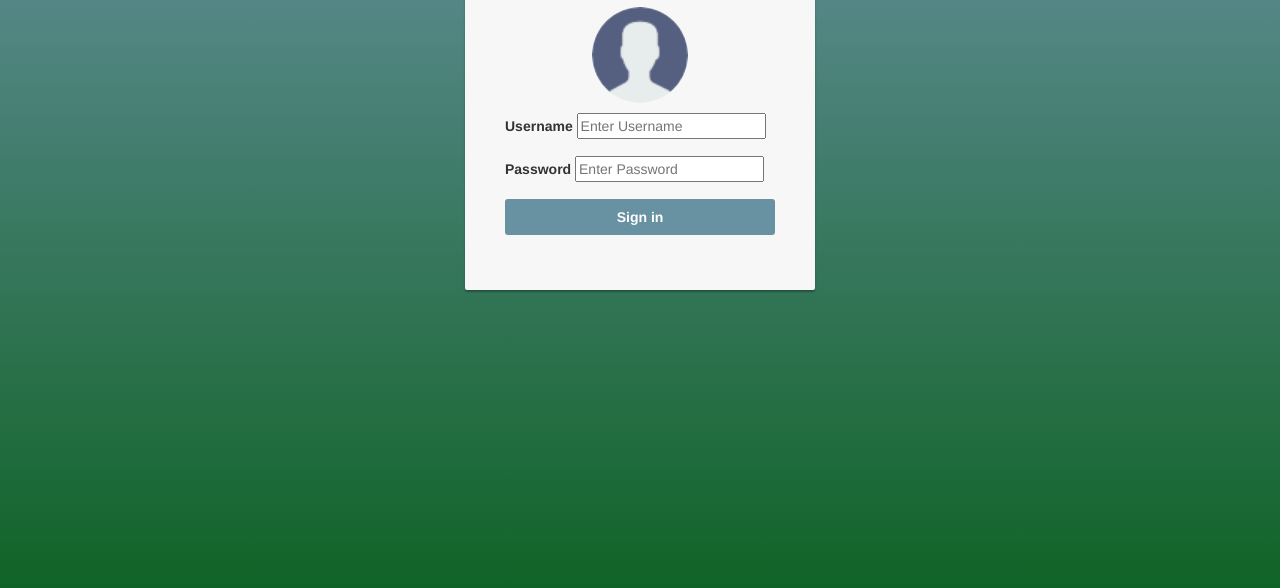
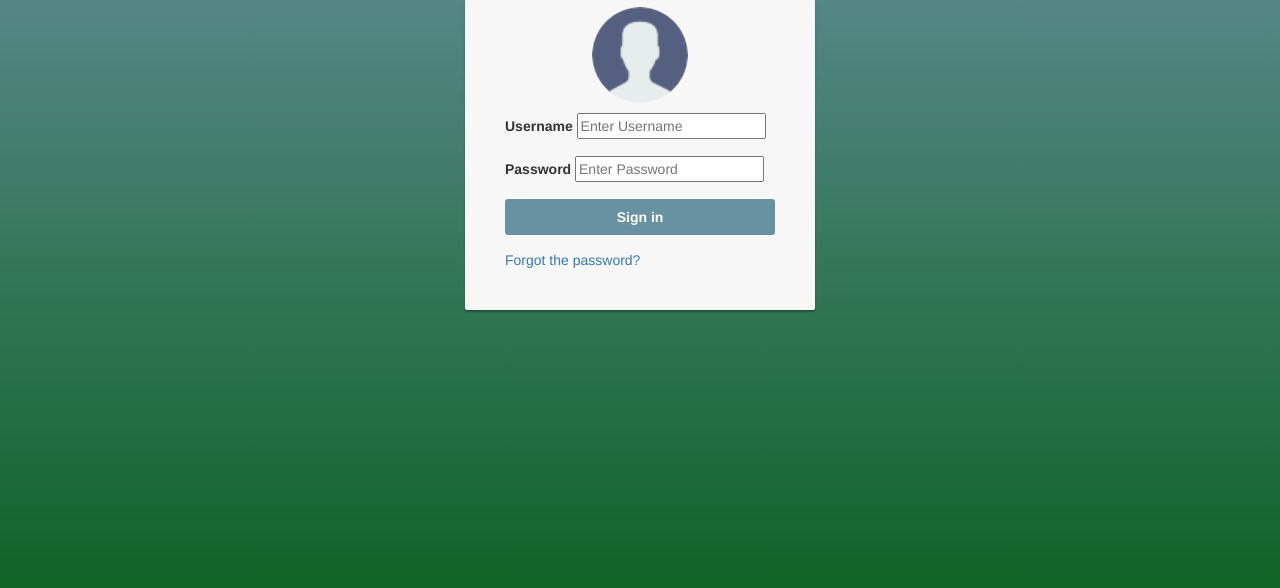
Before and after one commit to KimJongCal/Obrolin, a plain HTML site: page pages/login.html in a window 1280 px wide. Shown: the part 176-764 px from the top of the page. Drawn offline with nearby package versions, Linux system fonts and the light colour scheme.

Commit message:
forgot password

```diff
--- a/pages/login.html
+++ b/pages/login.html
@@ -100,9 +100,15 @@
         <input type="password" placeholder="Enter Password" name="psw" required>
       </div>
          <!---akhir penutup form password---->
+
+         <!---button--->
         <div class="form-group">
             <button class="btn btn-lg btn-primary btn-block btn-signin" type="submit">Sign in</button>
         </div>
+        <!--penutup-->
+        <a href="#" class="forgot-password">
+                Forgot the password?
+            </a>
     </form>
   </div>
 </div>
```
